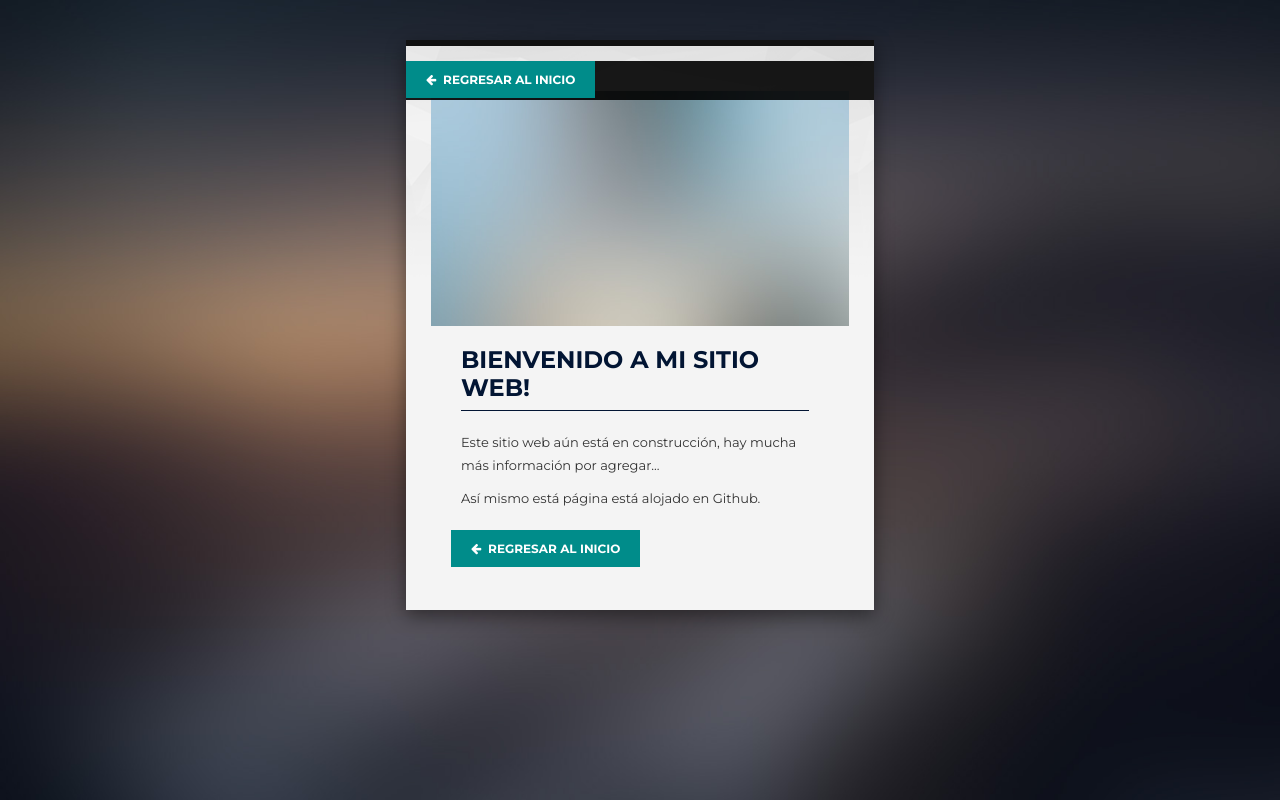
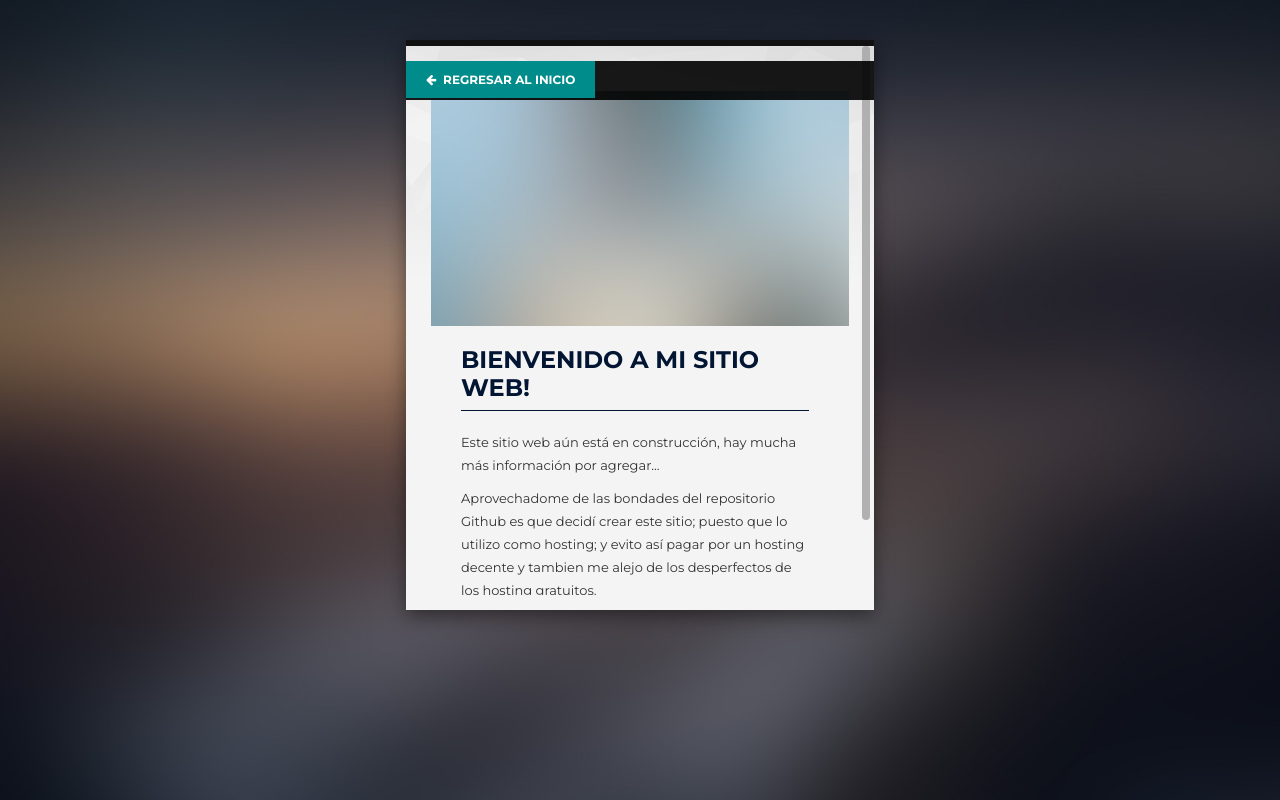
Before and after one commit to daeshu/index, a plain HTML site: page single.html in a window 1280 px wide. Drawn offline with Linux system fonts and the light colour scheme; some packages are replaced by stand-ins of ours.

Commit message:
Update single.html

```diff
--- a/single.html
+++ b/single.html
@@ -71,7 +71,7 @@
 				<!-- post content -->
 				<div class="blog-single-content">
 					<p>Este sitio web aún está en construcción, hay mucha más información por agregar...</p>
-					<p>Así mismo está página está alojado en Github.</p>
+					<p>Aprovechadome de las bondades del repositorio Github es que decidí crear este sitio; puesto que lo utilizo como hosting; y evito así pagar por un hosting decente y tambien me alejo de los desperfectos de los hosting gratuitos.</p>
 				</div>
 				<!-- /post content -->
 
```
